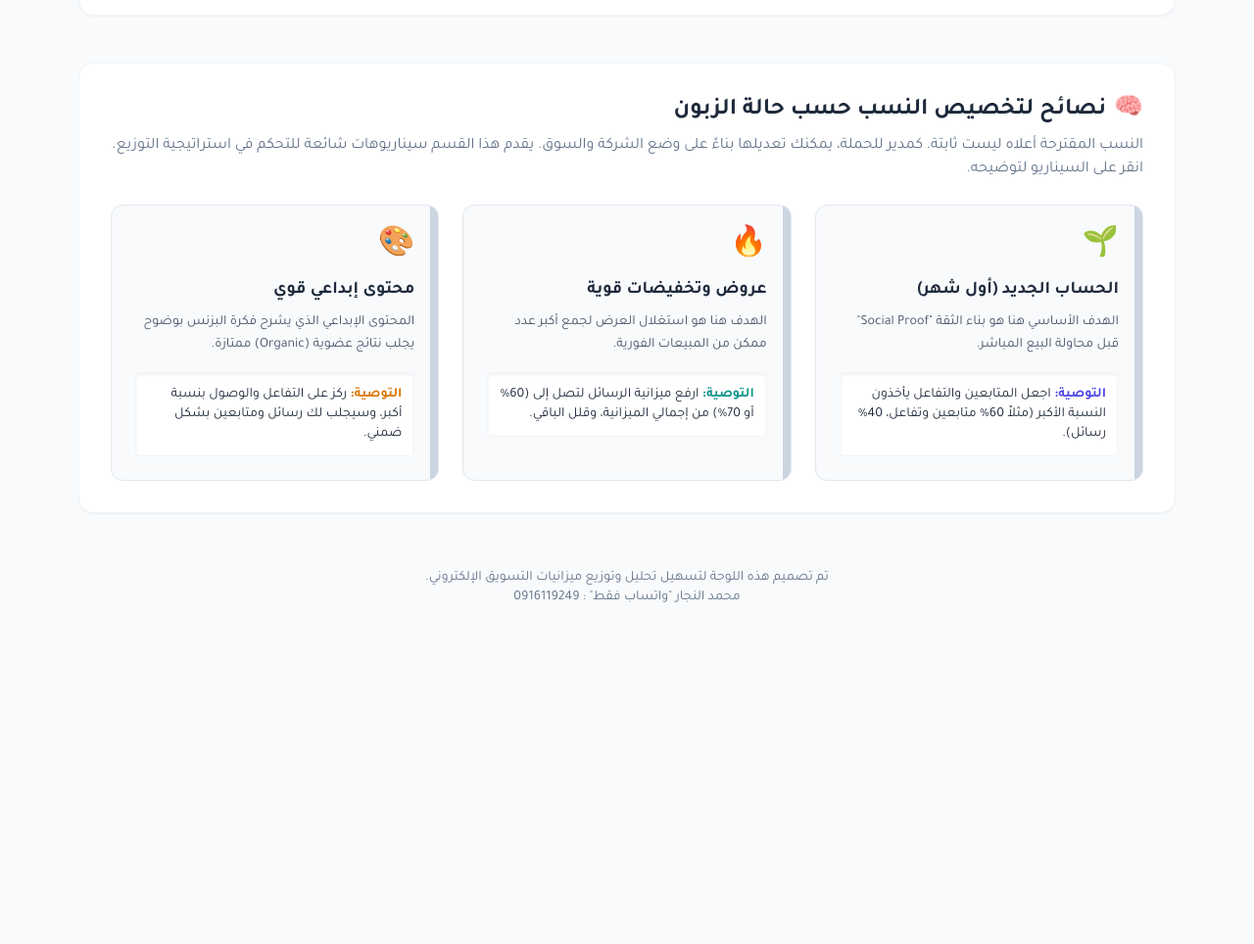
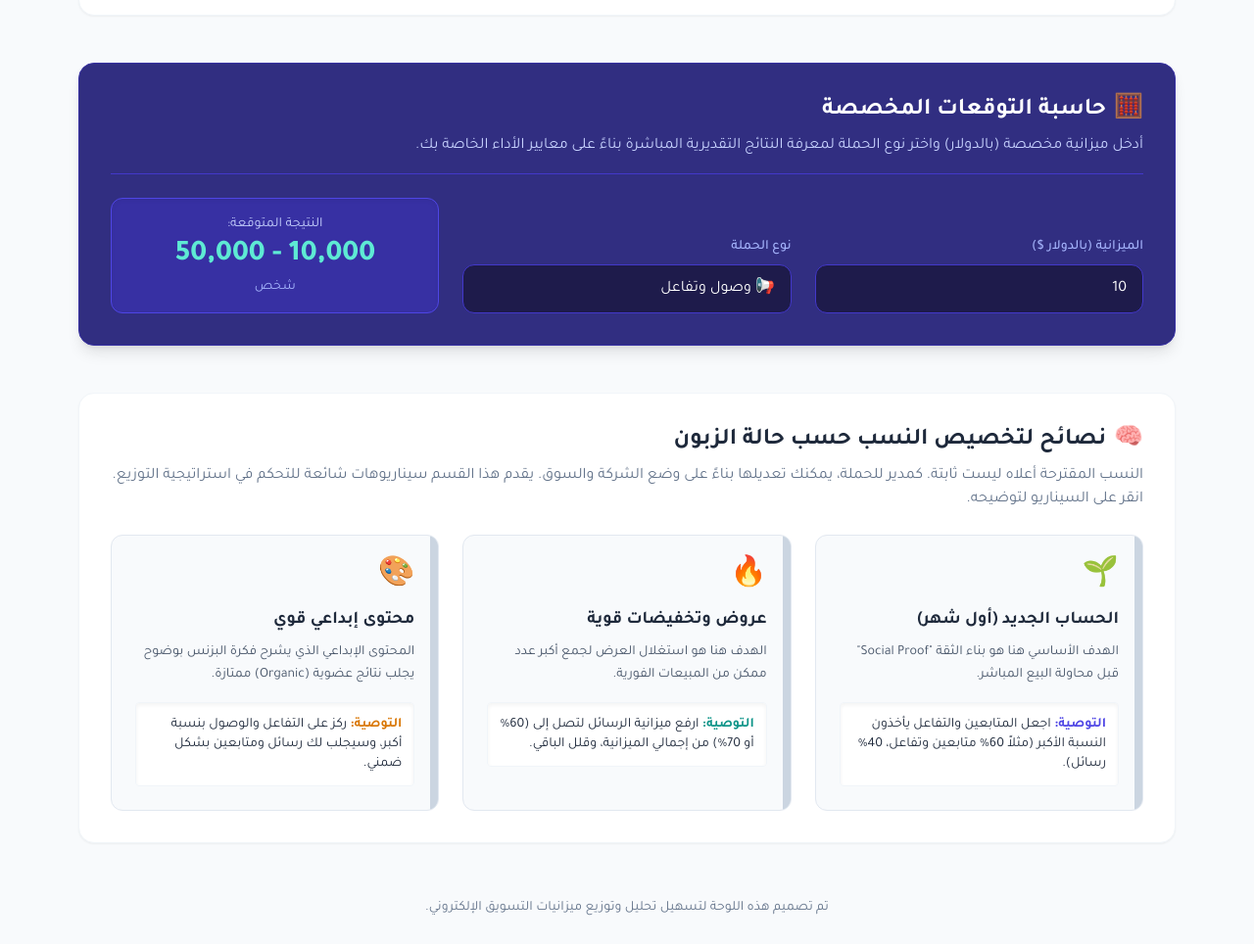
Before and after one commit to johnny69x/ad-plans, a plain HTML site: page index.html in a window 1280 px wide. Shown: the part 1409-2373 px from the top of the page at 98% size. Before the commit the page ends 2101 px from the top, so only its background shows below. Drawn offline with nearby package versions, Linux system fonts and the light colour scheme.

Commit message:
Add custom calculator for campaign budget estimation
Added a custom calculator section to estimate campaign results based on budget and campaign type.

```diff
--- a/index.html
+++ b/index.html
@@ -177,6 +177,43 @@
             </div>
         </section>
 
+        <!-- Custom Calculator Section -->
+        <section class="bg-indigo-900 rounded-2xl p-6 md:p-8 shadow-lg border border-indigo-800 text-white">
+            <div class="mb-6 border-b border-indigo-700 pb-4">
+                <h2 class="text-2xl font-bold flex items-center gap-2">
+                    <span>🧮</span> حاسبة التوقعات المخصصة
+                </h2>
+                <p class="text-indigo-200 mt-2 text-sm md:text-base">
+                    أدخل ميزانية مخصصة (بالدولار) واختر نوع الحملة لمعرفة النتائج التقديرية المباشرة بناءً على معايير الأداء الخاصة بك.
+                </p>
+            </div>
+
+            <div class="grid grid-cols-1 md:grid-cols-3 gap-6 items-end">
+                <!-- Amount Input -->
+                <div>
+                    <label for="calc-amount" class="block text-sm font-medium text-indigo-300 mb-2">الميزانية (بالدولار $)</label>
+                    <input type="number" id="calc-amount" min="1" value="10" class="w-full bg-indigo-950 border border-indigo-700 rounded-xl px-4 py-3 text-white focus:outline-none focus:ring-2 focus:ring-teal-400 transition-all" oninput="calculateCustomResults()">
+                </div>
+
+                <!-- Campaign Type -->
+                <div>
+                    <label for="calc-type" class="block text-sm font-medium text-indigo-300 mb-2">نوع الحملة</label>
+                    <select id="calc-type" class="w-full bg-indigo-950 border border-indigo-700 rounded-xl px-4 py-3 text-white focus:outline-none focus:ring-2 focus:ring-teal-400 transition-all appearance-none cursor-pointer" onchange="calculateCustomResults()">
+                        <option value="reach">📢 وصول وتفاعل</option>
+                        <option value="message">💬 رسائل</option>
+                        <option value="follower">👥 متابعين</option>
+                    </select>
+                </div>
+
+                <!-- Result Display -->
+                <div class="bg-indigo-800 rounded-xl p-4 border border-indigo-600 flex flex-col justify-center items-center h-full min-h-[80px] shadow-inner">
+                    <span class="text-indigo-200 text-sm mb-1">النتيجة المتوقعة:</span>
+                    <div id="calc-result" class="text-2xl md:text-3xl font-black text-teal-300">10,000 - 50,000</div>
+                    <span id="calc-unit" class="text-indigo-300 text-sm mt-1">شخص</span>
+                </div>
+            </div>
+        </section>
+
         <!-- Section 3: Strategic Advice -->
         <section class="bg-white rounded-2xl p-6 md:p-8 shadow-sm border border-slate-100">
             <div class="mb-6">
@@ -233,8 +270,7 @@
     </main>
 
     <footer class="text-center text-slate-500 py-6 mt-8 text-sm">
-        تم تصميم هذه اللوحة لتسهيل تحليل وتوزيع ميزانيات التسويق الإلكتروني. <br>
-         محمد النجار "واتساب فقط" : 0916119249
+        تم تصميم هذه اللوحة لتسهيل تحليل وتوزيع ميزانيات التسويق الإلكتروني.
     </footer>
 
     <script>
@@ -393,12 +429,59 @@
             }, 2000);
         }
 
+        // Custom Calculator Logic
+        function calculateCustomResults() {
+            const amountInput = document.getElementById('calc-amount');
+            const typeSelect = document.getElementById('calc-type');
+            const resultDisplay = document.getElementById('calc-result');
+            const unitDisplay = document.getElementById('calc-unit');
+
+            let amount = parseFloat(amountInput.value);
+
+            // Handle empty or invalid input
+            if (isNaN(amount) || amount < 0) {
+                resultDisplay.innerText = "0 - 0";
+                return;
+            }
+
+            const type = typeSelect.value;
+            let min = 0, max = 0, unit = "";
+
+            // Calculate based on the 1$ baseline
+            switch(type) {
+                case 'reach':
+                    min = amount * 1000;
+                    max = amount * 5000;
+                    unit = "شخص";
+                    break;
+                case 'message':
+                    min = amount * 1;
+                    max = amount * 20;
+                    unit = "رسالة";
+                    break;
+                case 'follower':
+                    min = amount * 30;
+                    max = amount * 100;
+                    unit = "متابع جديد";
+                    break;
+            }
+
+            // Format numbers with commas (e.g., 10,000)
+            const formatNumber = (num) => num.toLocaleString('en-US');
+
+            resultDisplay.innerText = `${formatNumber(min)} - ${formatNumber(max)}`;
+            unitDisplay.innerText = unit;
+        }
+
         // Initialize on Load
         window.addEventListener('DOMContentLoaded', () => {
             initChart();
             // Default active state is already set to 15$ in HTML and initial chart render,
             // but calling this ensures robust state initialization.
             updatePlan('15');
+
+            // Initialize custom calculator
+            calculateCustomResults();
         });
     </script>
 </body>
```
